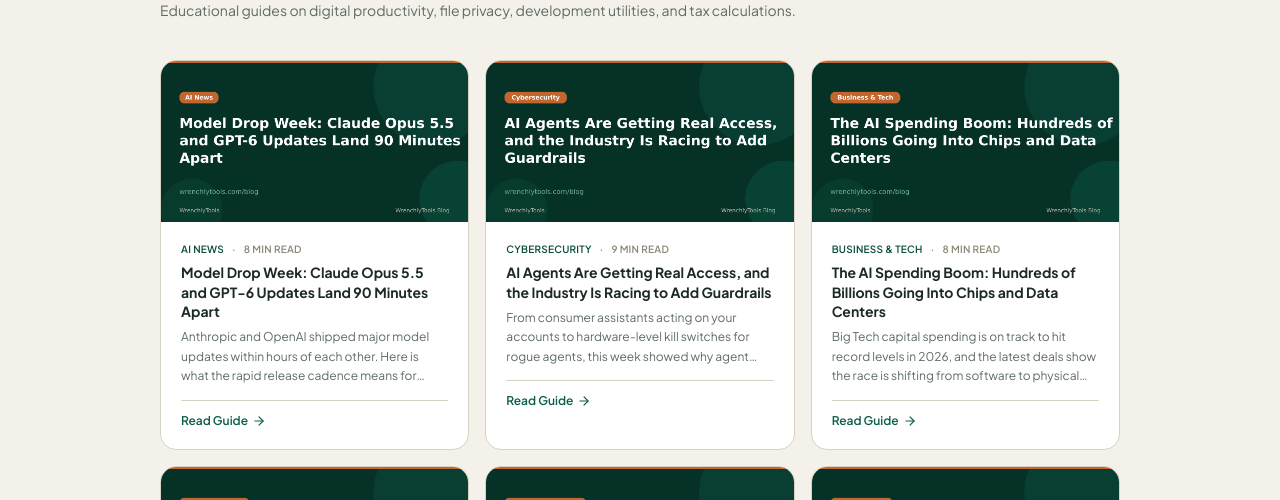
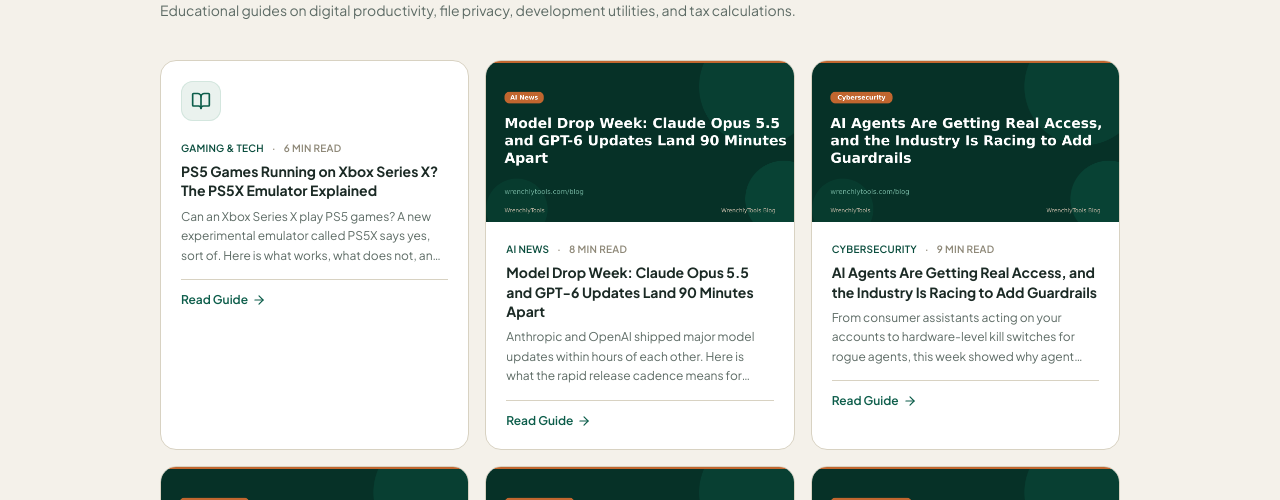
Before and after one commit to MuzamilWazir/wrenchlytools, a Next.js app: page /blog in a window 1280 px wide. Shown: the part 204-704 px from the top of the page. Built offline with nearby package versions, Linux system fonts and the light colour scheme; no server answers.

Commit message:
feat: update blog post for October 2026 with new content and details on PS5X emulator

```diff
--- a/data/blogPosts.ts
+++ b/data/blogPosts.ts
@@ -20,7 +20,67 @@
 }
 
 export const BLOG_POSTS: BlogPost[] = [
-  // ---------- Latest tech news (September 2026) ----------
+  // ---------- Latest tech news (October 2026) ----------
+  {
+    slug: 'ps5-games-running-on-xbox-series-x',
+    title: 'PS5 Games Running on Xbox Series X? The PS5X Emulator Explained',
+    excerpt:
+      'Can an Xbox Series X play PS5 games? A new experimental emulator called PS5X says yes, sort of. Here is what works, what does not, and what it means for gamers.',
+    category: 'Gaming & Tech',
+    date: 'October 19, 2026',
+    datePublished: '2026-10-19',
+    dateModified: '2026-10-19',
+    author: 'WrenchlyTools Editorial Team',
+    readTime: '6 min read',
+    relatedToolSlug: 'image-compressor',
+    content: `For years, console exclusives were a hard wall. PlayStation games stayed on PlayStation and Xbox games stayed on Xbox. In September 2026, a developer cracked that wall open a little, and gaming news sites noticed. To be clear from the start: this is not an official feature from Microsoft or Sony. It is an experimental, community-built emulator, and it behaves like one.
+
+### What Happened?
+Developer Devran Cosmo Uenal demonstrated PlayStation 5 software running on an Xbox Series X through an experimental emulator port called PS5X. The project is based on the open-source KytyPS5 emulator and runs through Xbox Developer Mode rather than the console's normal retail mode.
+
+In plain terms, an emulator is software that imitates one machine on another. The Xbox is not suddenly PS5-compatible. A community-built tool is translating PS5 game code so an Xbox can attempt to run it, with many rough edges.
+
+### Which PS5 Games Work?
+Very few, and they are mostly small. The demo showed the following four titles running, with Xbox controller input working in all of them.
+
+- GEX Trilogy
+- Hellboy: Web of Wyrd
+- Marvel Cosmic Invasion
+- Quake II
+
+None of those are big PlayStation exclusives, as reporting on the demo noted that none of the demonstrated games are PS5 exclusives. If you were hoping for God of War or Spider-Man on an Xbox, this is not that.
+
+### How Well Does It Run?
+Not well, at least not yet. Quake II was the clearest example, with the framerate bouncing between roughly 20 and 40 FPS. Heavier titles struggle far more. Astro Bot and Demon's Souls can run without crashing, but framerates dip into single digits. There is also noticeable input latency, so PS5X is far from a polished way to play.
+
+### Why Is This So Hard on Xbox?
+Two big reasons stand in the way.
+
+- **Different graphics tech.** Everything has to be manually translated to DirectX to work on Xbox, which hurts compatibility and performance.
+- **Console limits.** The Xbox lacks native Vulkan support, which makes the port more complicated than running the same emulator on a PC.
+
+### Is It Official?
+No. The Series X does not officially support PS5 games, and the demonstration relies on an experimental emulator in Developer Mode. Developer Mode is also a separate console state: users must switch back to Retail Mode to access their normal Xbox games and apps, so this is not something you leave running day to day.
+
+### Is It Legal?
+The emulator's developers say they do not distribute games or copyrighted PlayStation system software, and tell users to use legally obtained game files. Downloading pirated games is illegal and we do not recommend it. Buy your games legitimately.
+
+### What About Officially Playing PS5 Games on Xbox Hardware?
+There is a legal route for part of this. Xbox's PC-style handhelds and Windows devices can run PS4 and PS5 games that have been ported to Windows through stores like [Steam](https://store.steampowered.com). That is a much more reliable option than emulation today, with proper performance, saves and controller support.
+
+### Should You Try PS5X?
+Only if you enjoy tinkering. It is a research project, performance is rough, and your best-case result is a few small games running at inconsistent speeds. If you want to play PlayStation titles on an Xbox-branded device, official PC ports are the practical path for now. And if you capture screenshots from your experiments, our [image compressor](/tools/images/image-compressor) will shrink them for sharing without a visible quality drop.
+
+### The Bottom Line
+PS5 games running on Xbox hardware is a real technical milestone, but it is an early experiment, not a feature. Watch how it develops. Emulation on PC has progressed quickly, and Xbox ports may follow, but big exclusives are a long way off.
+
+### Key Takeaways
+- PS5X is an experimental, unofficial emulator port based on KytyPS5, running in Xbox Developer Mode.
+- Only four small, non-exclusive games were shown working, with rough framerates and input latency.
+- DirectX translation and missing Vulkan support make Xbox far harder than PC for PS5 emulation.
+- Downloading pirated games is illegal; use legally obtained game files only.
+- Official PC ports through stores like Steam remain the practical way to play PlayStation games on Xbox-branded hardware.`,
+  },
   {
     slug: 'opus-5-5-and-gpt-6-model-drop-week',
     title: 'Model Drop Week: Claude Opus 5.5 and GPT-6 Updates Land 90 Minutes Apart',
```
